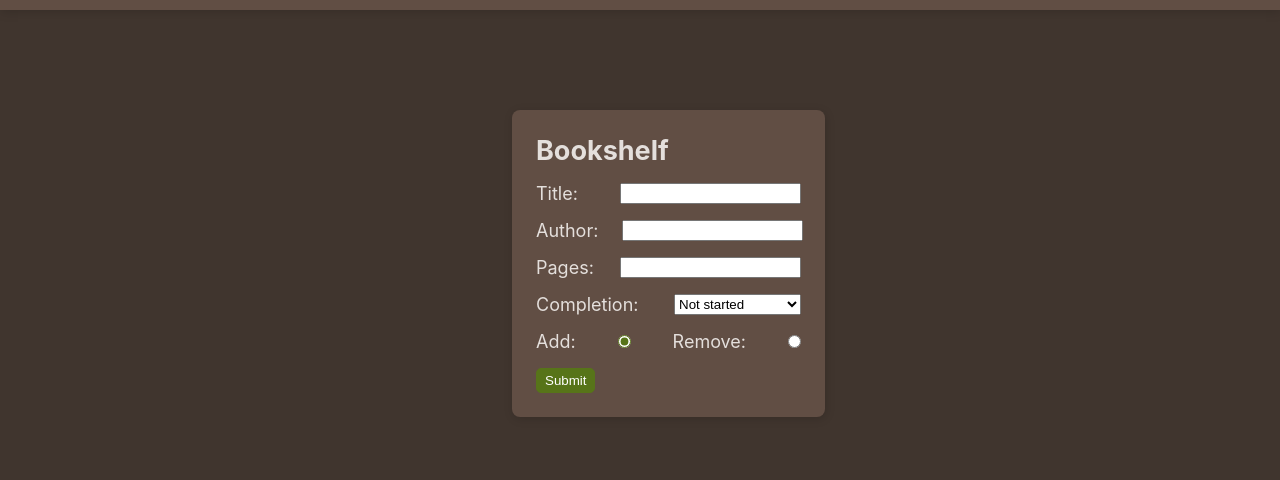
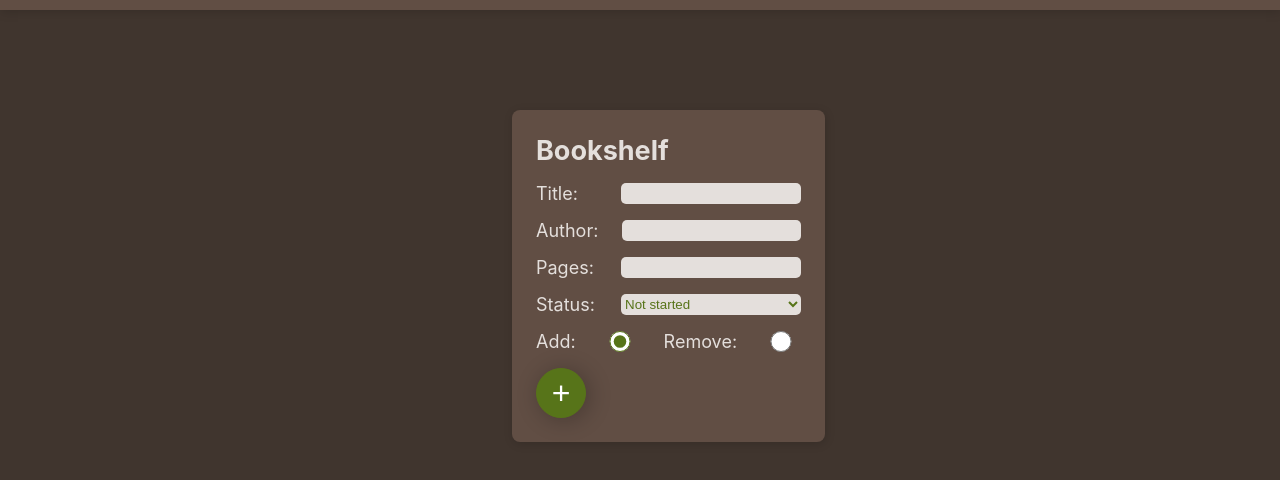
Before and after one commit to DaveBoydy/Project-Library, a plain HTML site: page index.html in a window 1280 px wide. Both pictures are taken after a click on the button "Organize". Shown: the part 90-570 px from the top of the page. Drawn offline with Linux system fonts and the light colour scheme.

Commit message:
Add style updates to the bookshelf
The bookshelf now has animated add and minus submit buttons.

```diff
--- a/index.html
+++ b/index.html
@@ -60,7 +60,7 @@
           />
         </div>
         <div>
-          <label for="book-completion">Completion:</label>
+          <label for="book-completion">Status:</label>
           <select id="book-completion" name="book-completion" required>
             <option value="Not started">Not started</option>
             <option value="Started reading">Started reading</option>
@@ -83,7 +83,7 @@
           />
         </div>
         <div>
-          <button type="submit">Submit</button>
+          <button class="rounded-button submit-add" type="submit">+</button>
         </div>
       </form>
     </template>
@@ -114,7 +114,9 @@
           />
         </div>
         <div>
-          <button type="submit">Submit</button>
+          <button class="rounded-button submit-subtract" type="submit">
+            -
+          </button>
         </div>
       </form>
     </template>
--- a/style.css
+++ b/style.css
@@ -54,6 +54,31 @@
   cursor: pointer;
 }
 
+#page-container .rounded-button {
+  padding: 0px;
+  width: 50px;
+  height: 50px;
+  border-radius: 50%;
+  font-size: 32px;
+  box-shadow: var(--pressed-button-shadow);
+  transition: transform 0.25s, opacity 0.25s;
+}
+
+#page-container .rounded-button.submit-subtract {
+  font-size: 48px;
+  display: flex;
+  justify-content: center;
+  line-height: 40px;
+}
+
+#page-container .rounded-button:hover.submit-add {
+  transform: rotate(90deg) scale(1.075);
+}
+
+#page-container .rounded-button:hover.submit-subtract {
+  transform: rotate(180deg) scale(1.075);
+}
+
 #page-container input:focus,
 #page-container select:focus {
   outline-color: var(--accent);
@@ -61,6 +86,15 @@
 
 #page-container input[type="radio"] {
   accent-color: var(--accent);
+}
+
+#page-container select,
+#page-container input {
+  color: var(--accent);
+  background-color: var(--contrast);
+  border: var(--secondary);
+  border-radius: 5px;
+  width: 180px;
 }
 
 .container {
```
